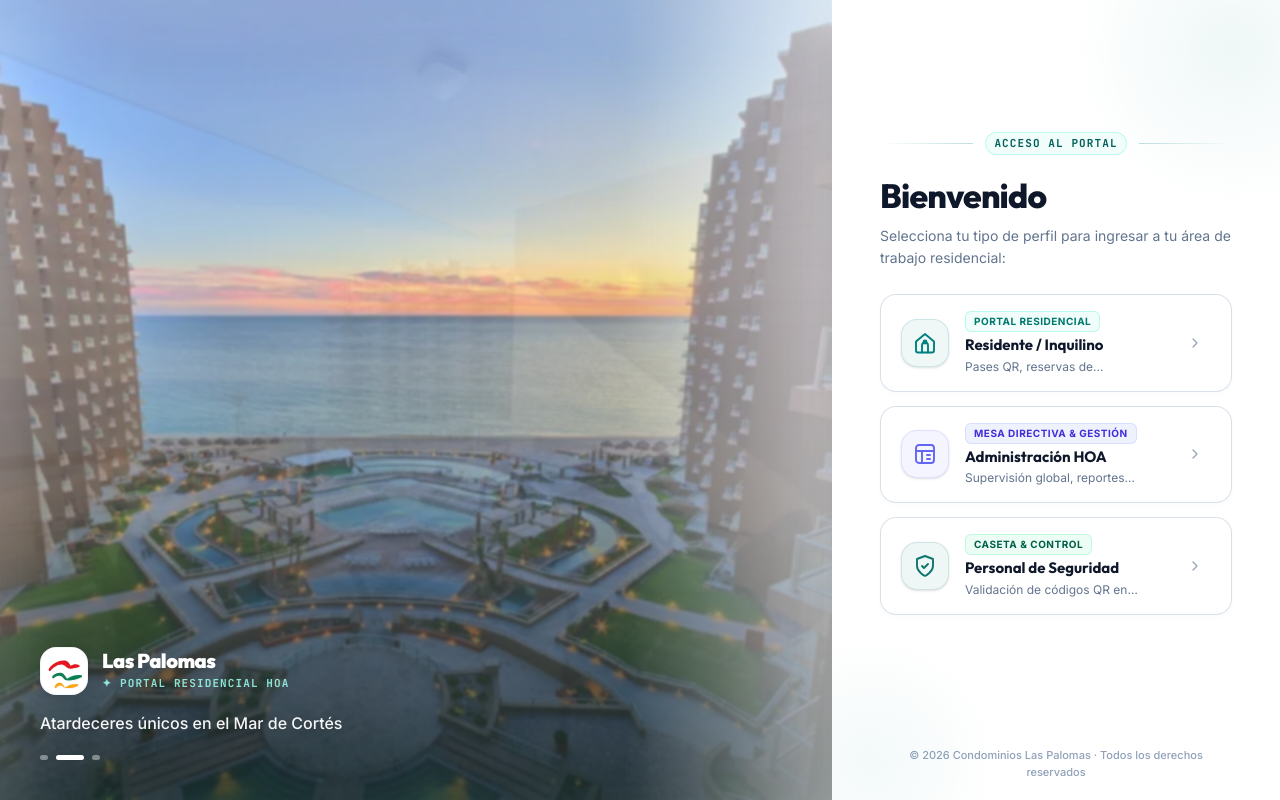
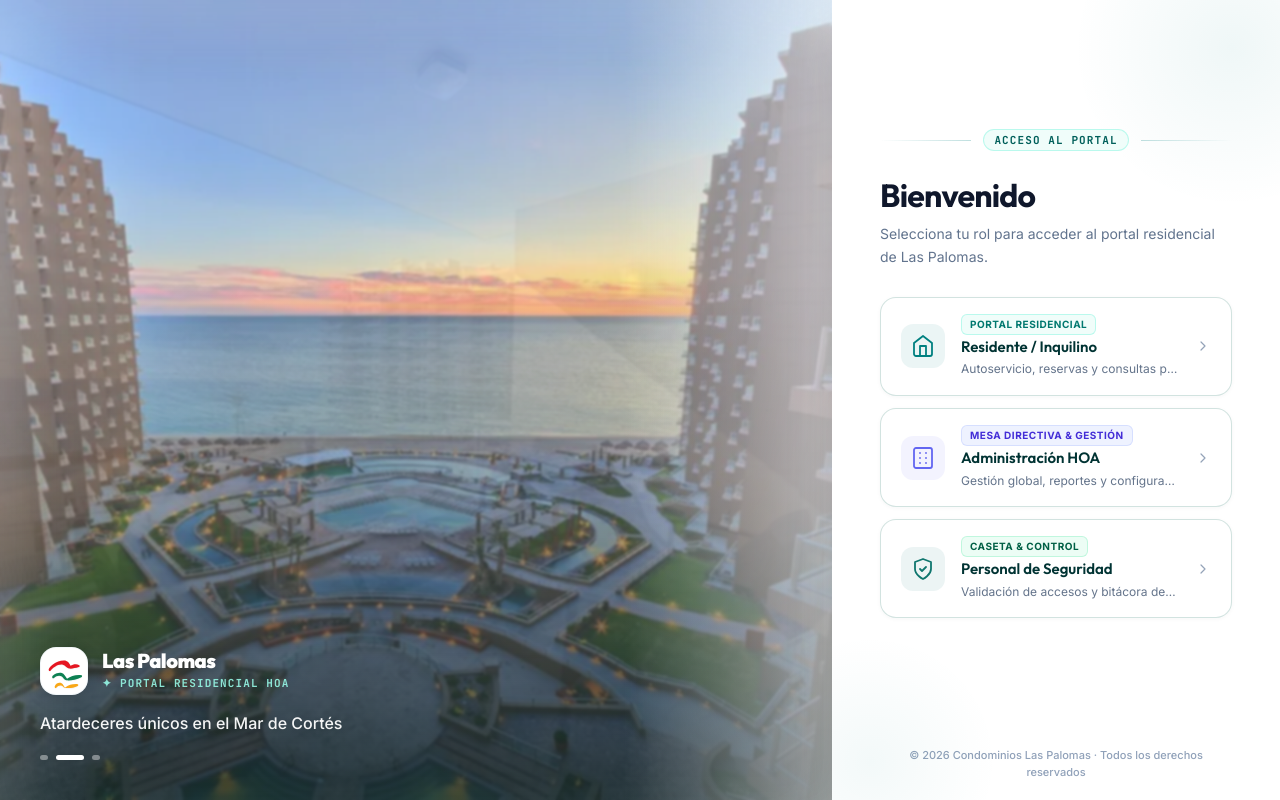
Before and after one commit to LasPalomasHOA/vecilomas, a React (Vite) app: page / in a window 1280 px wide. Built offline with nearby package versions, Linux system fonts and the light colour scheme; the HTML template or start-up script is replaced by a standard one.

Commit message:
fix movil

```diff
--- a/src/components/auth/LoginForm.tsx
+++ b/src/components/auth/LoginForm.tsx
@@ -7,6 +7,7 @@ interface LoginFormProps {
   role: UserRole
   onBack: () => void
   onLogin: (u: AuthUser) => void
+  glass?: boolean
 }
 
 const ROLE_DETAILS: Record<
@@ -61,7 +62,7 @@ const ROLE_DETAILS: Record<
   },
 }
 
-export function LoginForm({ role, onBack, onLogin }: LoginFormProps) {
+export function LoginForm({ role, onBack, onLogin, glass = false }: LoginFormProps) {
   const config = ROLE_DETAILS[role]
   const [email, setEmail] = useState(config.defaultEmail)
   const [password, setPassword] = useState(config.defaultPass)
@@ -104,13 +105,23 @@ export function LoginForm({ role, onBack, onLogin }: LoginFormProps) {
   }
 
   return (
-    <div className="animate-fade-in space-y-5">
+    <div
+      className={`animate-fade-in space-y-5 ${
+        glass
+          ? 'p-6 rounded-2xl bg-slate-900/70 backdrop-blur-xl border border-white/20 text-white shadow-2xl'
+          : ''
+      }`}
+    >
       {/* Top back button & role pill */}
       <div className="flex items-center justify-between">
         <button
           type="button"
           onClick={onBack}
-          className="flex items-center gap-1.5 text-xs font-semibold text-slate-500 hover:text-slate-900 transition-colors py-1 px-2.5 rounded-lg hover:bg-slate-100 cursor-pointer"
+          className={`flex items-center gap-1.5 text-xs font-semibold transition-colors py-1 px-2.5 rounded-lg cursor-pointer ${
+            glass
+              ? 'text-white/80 hover:text-white bg-white/10 hover:bg-white/20'
+              : 'text-slate-500 hover:text-slate-900 hover:bg-slate-100'
+          }`}
         >
           <Ico n="arrowLeft" c="w-3.5 h-3.5" />
           <span>Volver a roles</span>
@@ -126,18 +137,32 @@ export function LoginForm({ role, onBack, onLogin }: LoginFormProps) {
 
       {/* Title */}
       <div>
-        <h3 className="font-display font-extrabold text-2xl text-slate-900 leading-tight">
+        <h3
+          className={`font-display font-extrabold text-2xl leading-tight ${
+            glass ? 'text-white' : 'text-slate-900'
+          }`}
+        >
           {config.title}
         </h3>
-        <p className="text-xs text-slate-500 mt-1">
+        <p className={`text-xs mt-1 ${glass ? 'text-white/70' : 'text-slate-500'}`}>
           {config.subtitle}
         </p>
       </div>
 
       {/* Quick Demo selector */}
-      <div className="p-3 bg-slate-50 border border-slate-200/80 rounded-xl space-y-2">
-        <p className="text-[11px] font-bold text-slate-600 uppercase tracking-wider flex items-center gap-1.5">
-          <Ico n="tag" c="w-3 h-3 text-slate-500" />
+      <div
+        className={`p-3 rounded-xl space-y-2 border ${
+          glass
+            ? 'bg-white/10 border-white/15'
+            : 'bg-slate-50 border-slate-200/80'
+        }`}
+      >
+        <p
+          className={`text-[11px] font-bold uppercase tracking-wider flex items-center gap-1.5 ${
+            glass ? 'text-teal-200' : 'text-slate-600'
+          }`}
+        >
+          <Ico n="tag" c={`w-3 h-3 ${glass ? 'text-teal-300' : 'text-slate-500'}`} />
           <span>Cuentas de demostración disponibles:</span>
         </p>
         <div className="flex flex-wrap gap-1.5">
@@ -151,6 +176,8 @@ export function LoginForm({ role, onBack, onLogin }: LoginFormProps) {
                 className={`text-xs py-1 px-2.5 rounded-lg font-medium transition-all cursor-pointer border ${
                   isSelected
                     ? 'bg-white text-slate-900 border-teal-600 shadow-sm font-semibold ring-1 ring-teal-600/30'
+                    : glass
+                    ? 'bg-white/15 text-white/90 border-white/20 hover:bg-white/25 hover:text-white'
                     : 'bg-white/80 text-slate-600 border-slate-200 hover:bg-white hover:text-slate-900'
                 }`}
               >
@@ -164,13 +191,17 @@ export function LoginForm({ role, onBack, onLogin }: LoginFormProps) {
       {/* Form */}
       <form onSubmit={handleSubmit} className="space-y-4">
         {error && (
-          <div className="p-3 bg-red-50 border border-red-200 rounded-xl text-xs text-red-700 font-medium">
+          <div className="p-3 bg-red-500/20 border border-red-500/40 rounded-xl text-xs text-red-200 font-medium">
             {error}
           </div>
         )}
 
         <div>
-          <label className="block text-xs font-semibold text-slate-700 mb-1.5">
+          <label
+            className={`block text-xs font-semibold mb-1.5 ${
+              glass ? 'text-white/90' : 'text-slate-700'
+            }`}
+          >
             {role === 'security' ? 'ID o Usuario de Caseta' : 'Correo Electrónico / Unidad'}
           </label>
           <div className="relative">
@@ -180,13 +211,21 @@ export function LoginForm({ role, onBack, onLogin }: LoginFormProps) {
               value={email}
               onChange={e => setEmail(e.target.value)}
               placeholder={role === 'security' ? 'guardia01' : 'tu-correo@ejemplo.com'}
-              className="w-full px-3.5 py-2.5 bg-white border border-slate-200 rounded-xl text-sm text-slate-900 focus:outline-none focus:ring-2 focus:ring-teal-500/30 focus:border-teal-600 transition-all font-medium"
+              className={`w-full px-3.5 py-2.5 border rounded-xl text-sm transition-all font-medium focus:outline-none ${
+                glass
+                  ? 'bg-white/15 border-white/25 text-white placeholder-white/50 focus:border-white focus:bg-white/25 focus:ring-2 focus:ring-white/20'
+                  : 'bg-white border-slate-200 text-slate-900 focus:ring-2 focus:ring-teal-500/30 focus:border-teal-600'
+              }`}
             />
           </div>
         </div>
 
         <div>
-          <label className="block text-xs font-semibold text-slate-700 mb-1.5">
+          <label
+            className={`block text-xs font-semibold mb-1.5 ${
+              glass ? 'text-white/90' : 'text-slate-700'
+            }`}
+          >
             Contraseña
           </label>
           <div className="relative">
@@ -195,12 +234,18 @@ export function LoginForm({ role, onBack, onLogin }: LoginFormProps) {
               required
               value={password}
               onChange={e => setPassword(e.target.value)}
-              className="w-full px-3.5 py-2.5 bg-white border border-slate-200 rounded-xl text-sm text-slate-900 focus:outline-none focus:ring-2 focus:ring-teal-500/30 focus:border-teal-600 transition-all font-medium pr-10"
+              className={`w-full px-3.5 py-2.5 border rounded-xl text-sm transition-all font-medium pr-10 focus:outline-none ${
+                glass
+                  ? 'bg-white/15 border-white/25 text-white placeholder-white/50 focus:border-white focus:bg-white/25 focus:ring-2 focus:ring-white/20'
+                  : 'bg-white border-slate-200 text-slate-900 focus:ring-2 focus:ring-teal-500/30 focus:border-teal-600'
+              }`}
             />
             <button
               type="button"
               onClick={() => setShowPass(!showPass)}
-              className="absolute right-3 top-1/2 -translate-y-1/2 text-slate-400 hover:text-slate-600 cursor-pointer p-1"
+              className={`absolute right-3 top-1/2 -translate-y-1/2 cursor-pointer p-1 ${
+                glass ? 'text-white/60 hover:text-white' : 'text-slate-400 hover:text-slate-600'
+              }`}
             >
               <Ico n={showPass ? 'eyeOff' : 'eye'} c="w-4 h-4" />
             </button>
--- a/src/components/auth/LoginScreen.tsx
+++ b/src/components/auth/LoginScreen.tsx
@@ -145,11 +145,11 @@ export function LoginScreen({ onLogin }: { onLogin: (u: AuthUser) => void }) {
 
         {/* Main content */}
         <div className="flex-1 flex items-center justify-center px-6 md:px-8 lg:px-12 py-8 overflow-y-auto">
-          <div className="w-full max-w-[420px]">
+          <div className="w-full max-w-[360px] md:max-w-[420px]">
             {selectedRole === null ? (
               <div className="animate-fade-in">
                 {/* Eyebrow */}
-                <div className="flex items-center gap-3 mb-5">
+                <div className="flex items-center gap-3 mb-6">
                   <div
                     className="h-px flex-1"
                     style={{
@@ -159,7 +159,11 @@ export function LoginScreen({ onLogin }: { onLogin: (u: AuthUser) => void }) {
                     }}
                   />
                   <span
-                    className="text-[11px] font-mono font-bold uppercase tracking-widest px-2 py-0.5 rounded-full bg-teal-50 text-teal-800 border border-teal-200/50"
+                    className={
+                      isMobile
+                        ? 'text-[11px] font-mono font-semibold uppercase tracking-widest text-white/75'
+                        : 'text-[11px] font-mono font-bold uppercase tracking-widest px-2.5 py-0.5 rounded-full bg-teal-50 text-teal-800 border border-teal-200/60'
+                    }
                   >
                     Acceso al portal
                   </span>
@@ -175,13 +179,13 @@ export function LoginScreen({ onLogin }: { onLogin: (u: AuthUser) => void }) {
 
                 {/* Heading */}
                 <h1
-                  className="font-display font-extrabold leading-tight mb-2 tracking-tight text-slate-900"
-                  style={{ fontSize: '2.1rem' }}
+                  className="font-display font-bold leading-tight mb-2 tracking-tight text-white md:text-slate-900"
+                  style={{ fontSize: '2rem' }}
                 >
                   Bienvenido
                 </h1>
-                <p className="text-sm mb-6 leading-relaxed text-slate-500 font-normal">
-                  Selecciona tu tipo de perfil para ingresar a tu área de trabajo residencial:
+                <p className="text-sm mb-7 leading-relaxed font-normal text-white/70 md:text-slate-500">
+                  Selecciona tu rol para acceder al portal residencial de Las Palomas.
                 </p>
 
                 {/* Role cards */}
@@ -192,13 +196,19 @@ export function LoginScreen({ onLogin }: { onLogin: (u: AuthUser) => void }) {
                 role={selectedRole}
                 onBack={() => setSelectedRole(null)}
                 onLogin={onLogin}
+                glass={isMobile}
               />
             )}
           </div>
         </div>
 
         {/* Footer */}
-        <div className="px-6 md:px-8 lg:px-12 pb-5 flex-shrink-0 text-center">
+        <div className="px-6 md:px-8 lg:px-12 pb-6 flex-shrink-0 text-center md:hidden">
+          <p className="text-[11px] text-white/40 font-medium">
+            © 2026 Condominios Las Palomas
+          </p>
+        </div>
+        <div className="hidden md:block px-6 md:px-8 lg:px-12 pb-5 flex-shrink-0 text-center">
           <p className="text-[11px] text-slate-400 font-medium">
             © 2026 Condominios Las Palomas · Todos los derechos reservados
           </p>
--- a/src/components/auth/RoleCards.tsx
+++ b/src/components/auth/RoleCards.tsx
@@ -1,16 +1,14 @@
 import { useState } from 'react'
 import type { UserRole } from '@/types'
-import Ico from '@/components/common/Icons'
+import { BRAND_COLORS } from '@/types'
+import Ico, { type IconName } from '@/components/common/Icons'
 
 interface RoleCardsProps {
   onSelectRole: (role: UserRole) => void
   glass?: boolean
 }
 
-export function RoleCards({ onSelectRole, glass = false }: RoleCardsProps) {
-  const [hovered, setHovered] = useState<UserRole | null>(null)
-
-  const roles: {
+const ROLES: {
   id: UserRole
   title: string
   tag: string
@@ -18,62 +16,46 @@ export function RoleCards({ onSelectRole, glass = false }: RoleCardsProps) {
   color: string
   gradient: string
   badgeBg: string
-    icon: React.ReactNode
+  iconName: IconName
 }[] = [
   {
     id: 'resident',
     title: 'Residente / Inquilino',
     tag: 'PORTAL RESIDENCIAL',
-      desc: 'Pases QR, reservas de amenidades, comunicados y pagos',
-      color: '#008080',
+    desc: 'Autoservicio, reservas y consultas personales',
+    color: BRAND_COLORS.primary,
     gradient: 'from-teal-500 to-emerald-600',
     badgeBg: 'bg-teal-50 text-teal-700 border-teal-200/60',
-      icon: (
-        <svg viewBox="0 0 24 24" className="w-6 h-6" fill="none" stroke="currentColor" strokeWidth={1.9} strokeLinecap="round" strokeLinejoin="round">
-          <path d="M3 10.5 12 3l9 7.5v9a2 2 0 0 1-2 2H5a2 2 0 0 1-2-2z" />
-          <path d="M9 21.5v-7a3 3 0 0 1 6 0v7" />
-          <circle cx="12" cy="11" r="1.5" fill="currentColor" />
-        </svg>
-      ),
+    iconName: 'home',
   },
   {
     id: 'admin',
     title: 'Administración HOA',
     tag: 'MESA DIRECTIVA & GESTIÓN',
-      desc: 'Supervisión global, reportes financieros, cuotas y catálogo',
+    desc: 'Gestión global, reportes y configuración',
     color: '#6366f1',
     gradient: 'from-indigo-500 to-violet-600',
     badgeBg: 'bg-indigo-50 text-indigo-700 border-indigo-200/60',
-      icon: (
-        <svg viewBox="0 0 24 24" className="w-6 h-6" fill="none" stroke="currentColor" strokeWidth={1.9} strokeLinecap="round" strokeLinejoin="round">
-          <rect x="3" y="3" width="18" height="18" rx="3" />
-          <path d="M3 9h18" />
-          <path d="M9 21V9" />
-          <path d="M14 13h3" />
-          <path d="M14 17h3" />
-        </svg>
-      ),
+    iconName: 'building',
   },
   {
     id: 'security',
     title: 'Personal de Seguridad',
     tag: 'CASETA & CONTROL',
-      desc: 'Validación de códigos QR en tiempo real y bitácora de accesos',
+    desc: 'Validación de accesos y bitácora de visitas',
     color: '#0f766e',
     gradient: 'from-emerald-600 to-teal-800',
     badgeBg: 'bg-emerald-50 text-emerald-800 border-emerald-200/60',
-      icon: (
-        <svg viewBox="0 0 24 24" className="w-6 h-6" fill="none" stroke="currentColor" strokeWidth={1.9} strokeLinecap="round" strokeLinejoin="round">
-          <path d="M12 22s8-4 8-10V5l-8-3-8 3v7c0 6 8 10 8 10z" />
-          <path d="m9 12 2 2 4-4" />
-        </svg>
-      ),
+    iconName: 'shield',
   },
 ]
 
+export function RoleCards({ onSelectRole, glass = false }: RoleCardsProps) {
+  const [hovered, setHovered] = useState<UserRole | null>(null)
+
   return (
-    <div className="space-y-3.5">
-      {roles.map(r => {
+    <div className="space-y-3">
+      {ROLES.map(r => {
         const on = hovered === r.id
         return (
           <button
@@ -82,70 +64,101 @@ export function RoleCards({ onSelectRole, glass = false }: RoleCardsProps) {
             onClick={() => onSelectRole(r.id)}
             onMouseEnter={() => setHovered(r.id)}
             onMouseLeave={() => setHovered(null)}
-            className="w-full text-left relative overflow-hidden rounded-2xl focus:outline-none cursor-pointer group transition-all duration-300"
+            className="w-full text-left relative overflow-hidden rounded-2xl focus:outline-none cursor-pointer group"
             style={{
               border: glass
-                ? `1px solid ${on ? 'rgba(255,255,255,0.65)' : 'rgba(255,255,255,0.22)'}`
-                : `1px solid ${on ? r.color + '55' : 'rgba(203, 213, 225, 0.7)'}`,
+                ? `1px solid ${on ? 'rgba(255,255,255,0.55)' : 'rgba(255,255,255,0.22)'}`
+                : `1px solid ${on ? r.color + '45' : 'rgba(126, 176, 166, 0.35)'}`,
               backgroundColor: glass
                 ? on
-                  ? 'rgba(255,255,255,0.28)'
+                  ? 'rgba(255,255,255,0.26)'
                   : 'rgba(255,255,255,0.14)'
                 : on
-                ? '#fafdfd'
+                ? r.color + '0c'
                 : '#ffffff',
+              backdropFilter: glass ? 'blur(18px)' : 'none',
+              WebkitBackdropFilter: glass ? 'blur(18px)' : 'none',
               boxShadow: on
-                ? `0 12px 32px -4px ${r.color}25, 0 4px 12px rgba(0,0,0,0.04)`
-                : '0 2px 6px rgba(0,0,0,0.02)',
+                ? glass
+                  ? '0 8px 28px rgba(0, 51, 51, 0.16), 0 2px 8px rgba(0,0,0,0.06)'
+                  : `0 12px 32px -4px ${r.color}25, 0 4px 12px rgba(0,0,0,0.04)`
+                : glass
+                ? '0 2px 10px rgba(0,0,0,0.1)'
+                : '0 1px 4px rgba(0, 51, 51, 0.04)',
               transform: on ? 'translateY(-2px)' : 'translateY(0)',
+              transition: 'all 0.22s ease',
             }}
           >
-            {/* Left color bar */}
+            {/* Left accent bar */}
             <div
-              className={`absolute left-0 top-2 bottom-2 w-1.5 rounded-r-full bg-gradient-to-b ${r.gradient} transition-all duration-300 ${
-                on ? 'opacity-100 scale-y-100' : 'opacity-0 scale-y-50'
-              }`}
+              style={{
+                position: 'absolute',
+                left: 0,
+                top: '14%',
+                bottom: '14%',
+                width: 3.5,
+                borderRadius: '0 3px 3px 0',
+                backgroundColor: glass ? 'rgba(255,255,255,0.85)' : r.color,
+                opacity: on ? 1 : 0,
+                transform: on ? 'scaleY(1)' : 'scaleY(0.3)',
+                transition: 'all 0.22s ease',
+              }}
             />
 
             <div className="flex items-center gap-4 px-5 py-4">
-              {/* Premium Dual-Tone Icon Badge */}
+              {/* Icon container */}
               <div
-                className={`w-12 h-12 rounded-2xl flex items-center justify-center flex-shrink-0 transition-all duration-300 shadow-sm relative overflow-hidden ${
-                  on ? 'scale-105 shadow-md' : ''
-                }`}
+                className="w-11 h-11 rounded-xl flex items-center justify-center flex-shrink-0 transition-all duration-200"
                 style={{
-                  background: on
-                    ? `linear-gradient(135deg, ${r.color} 0%, ${r.color}dd 100%)`
-                    : `${r.color}10`,
-                  color: on ? '#ffffff' : r.color,
-                  border: `1px solid ${on ? 'transparent' : r.color + '25'}`,
+                  backgroundColor: glass
+                    ? 'rgba(255,255,255,0.18)'
+                    : on
+                    ? r.color + '22'
+                    : r.color + '14',
+                  color: glass ? '#ffffff' : r.color,
+                  boxShadow: on ? '0 0 0 4px rgba(255,255,255,0.1)' : 'none',
+                  border: glass ? '1px solid rgba(255,255,255,0.15)' : 'none',
                 }}
               >
-                {r.icon}
+                <Ico n={r.iconName} c="w-6 h-6" />
               </div>
 
               {/* Text Info */}
               <div className="flex-1 min-w-0">
+                {!glass && (
                   <div className="flex items-center gap-2 mb-0.5">
                     <span className={`text-[10px] font-bold px-2 py-0.5 rounded-md uppercase tracking-wider border ${r.badgeBg}`}>
                       {r.tag}
                     </span>
                   </div>
-                <p className="font-display font-bold text-[15px] text-slate-900 group-hover:text-teal-950 transition-colors">
+                )}
+                <p
+                  className="font-display font-semibold text-[15px] leading-snug whitespace-nowrap truncate"
+                  style={{ color: glass ? '#ffffff' : '#003333' }}
+                >
                   {r.title}
                 </p>
-                <p className="text-xs text-slate-500 line-clamp-1 mt-0.5 group-hover:text-slate-600">
+                <p
+                  className="text-xs mt-0.5 leading-relaxed whitespace-nowrap truncate"
+                  style={{ color: glass ? 'rgba(255,255,255,0.65)' : '#64748b' }}
+                >
                   {r.desc}
                 </p>
               </div>
 
               {/* Action Chevron */}
               <div
-                className={`w-8 h-8 rounded-full flex items-center justify-center flex-shrink-0 transition-all duration-300 ${
-                  on
-                    ? 'bg-slate-100 text-slate-900 translate-x-1'
-                    : 'text-slate-400 group-hover:text-slate-600'
-                }`}
+                className="flex-shrink-0 transition-all duration-200"
+                style={{
+                  color: glass
+                    ? on
+                      ? '#ffffff'
+                      : 'rgba(255,255,255,0.4)'
+                    : on
+                    ? r.color
+                    : '#94a3b8',
+                  transform: on ? 'translateX(2px)' : 'translateX(0)',
+                }}
               >
                 <Ico n="chevron" c="w-4 h-4" />
               </div>
```
Lines whose indentation alone changed are shown as unchanged.
